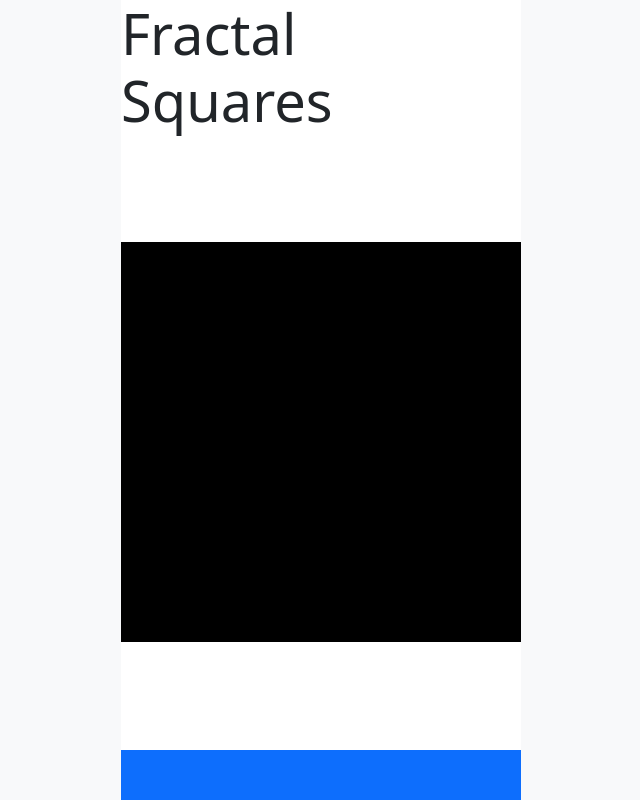
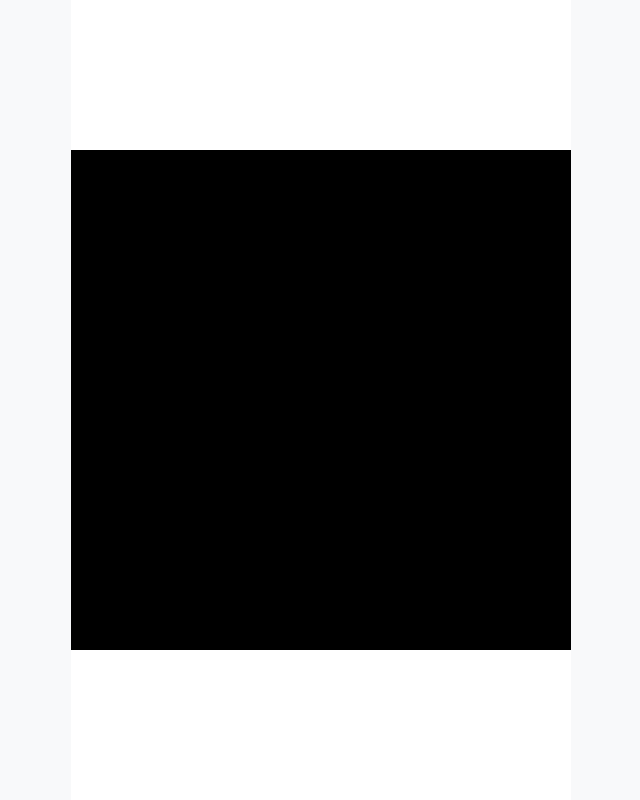
Before and after one commit to BeneLuWi/fractal-squares, a React (Create React App) app: page / in a window 1280 px wide. Shown: the whole page, without its empty margins (319-959 px from the left). Built offline with nearby package versions, Linux system fonts and the light colour scheme.

Commit message:
Shorten Code

```diff
--- a/src/app/App.tsx
+++ b/src/app/App.tsx
@@ -5,12 +5,10 @@ import TreeProvider from './tree/TreeProvider'
 const App: React.FunctionComponent = () => {
   return (
     <div className='bg-light w-100'>
-      <div className='vh-100 bg-white m-auto d-flex flex-column justify-content-between' style={{ maxWidth: 400 }}>
-        <div className='display-4'>Fractal Squares</div>
+      <div className='vh-100 bg-white m-auto d-flex flex-column justify-content-around' style={{ maxWidth: 500 }}>
         <TreeProvider>
           <Square path={[]} />
         </TreeProvider>
-        <div className='w-100 bg-primary' style={{ height: 50 }} />
       </div>
     </div>
   )
--- a/src/app/tree/TreeProvider.tsx
+++ b/src/app/tree/TreeProvider.tsx
@@ -37,9 +37,7 @@ const TreeProvider: FunctionComponent<TreeProviderProps> = ({ children }) => {
       c: { color: '#459c48' },
       d: { color: '#93cf95' },
     }
-    newTree = updateNodeInTree(path, newNode, newTree)
-    console.log(newTree)
-    setTree(newTree)
+    setTree(updateNodeInTree(path, newNode, newTree))
   }
 
   /*******************************************************************************************************************
```
Also changed, not shown: src/app/square/Root.tsx (deleted, +0 -27 lines).
